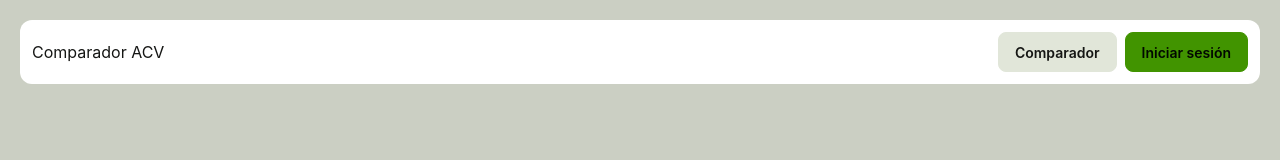
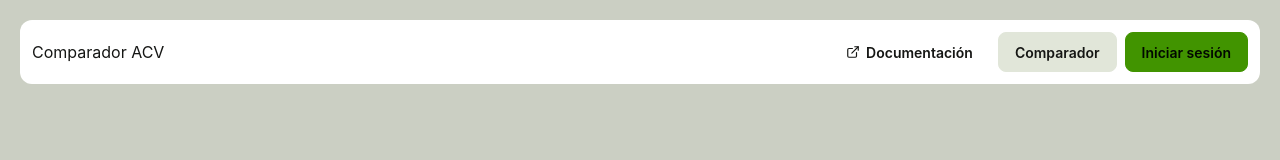
Before and after one commit to quercus-uex/LCA-Compare, a React (Vite) app in the folder web/: page / in a window 1280 px wide. Shown: the top 160 px of the page. Built offline with nearby package versions, Linux system fonts and the light colour scheme.

Commit message:
fix: mejoras del panel de administración

```diff
--- a/web/src/components/navbar.component.tsx
+++ b/web/src/components/navbar.component.tsx
@@ -1,5 +1,6 @@
 import { useAuth } from '../hooks/auth.hook.tsx';
 import { Link, useNavigate } from 'react-router';
+import {FiExternalLink} from "react-icons/fi";
 
 export const NavBar = () => {
   const auth = useAuth();
@@ -13,6 +14,13 @@ export const NavBar = () => {
         </div>
 
         <div className="flex gap-2">
+          <a href="https://acv-compare-docs.netlify.app" target="_blank" rel="noopener noreferrer">
+            <button className="btn btn-ghost">
+              <FiExternalLink />
+              Documentación
+            </button>
+          </a>
+
           <button className="btn" onClick={() => navigate('/compare')}>
             Comparador
           </button>
--- a/web/src/routes/admin/admin.route.tsx
+++ b/web/src/routes/admin/admin.route.tsx
@@ -157,6 +157,7 @@ export const AdminRoute = () => {
   const [form, setForm] = useState<Record<string, string>>({});
   const [expanded, setExpanded] = useState<Set<string>>(new Set());
   const initialLoadDone = useRef(false);
+  const pendingSearchRef = useRef<string | null>(null);
 
   const token = `Bearer ${localStorage.getItem('token')}`;
   const getEntity = () => modalEntity ?? activeTab;
@@ -193,7 +194,12 @@ export const AdminRoute = () => {
   }, [auth.loading, auth.usuario, fetchData, navigate]);
 
   useEffect(() => {
-    setSearch('');
+    if (pendingSearchRef.current !== null) {
+      setSearch(pendingSearchRef.current);
+      pendingSearchRef.current = null;
+    } else {
+      setSearch('');
+    }
     setPage(0);
     setExpanded(new Set());
     initialLoadDone.current = false;
@@ -247,8 +253,8 @@ export const AdminRoute = () => {
   };
 
   const navigateToTab = (entity: Entity, query: string) => {
+    pendingSearchRef.current = String(query);
     setActiveTab(entity);
-    setSearch(String(query));
     setPage(0);
   };
 
```
Also changed, not shown: 1 other file (tests, documents, lock files or other folders).
